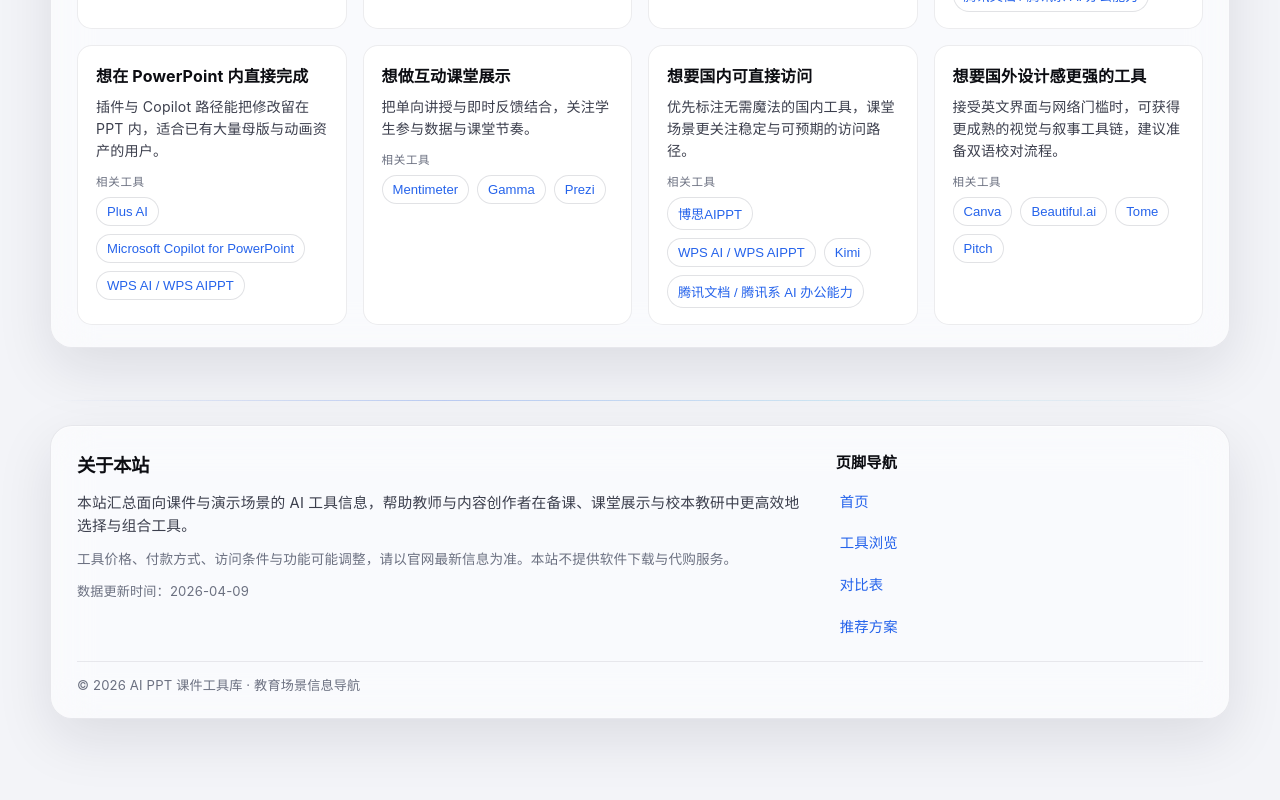
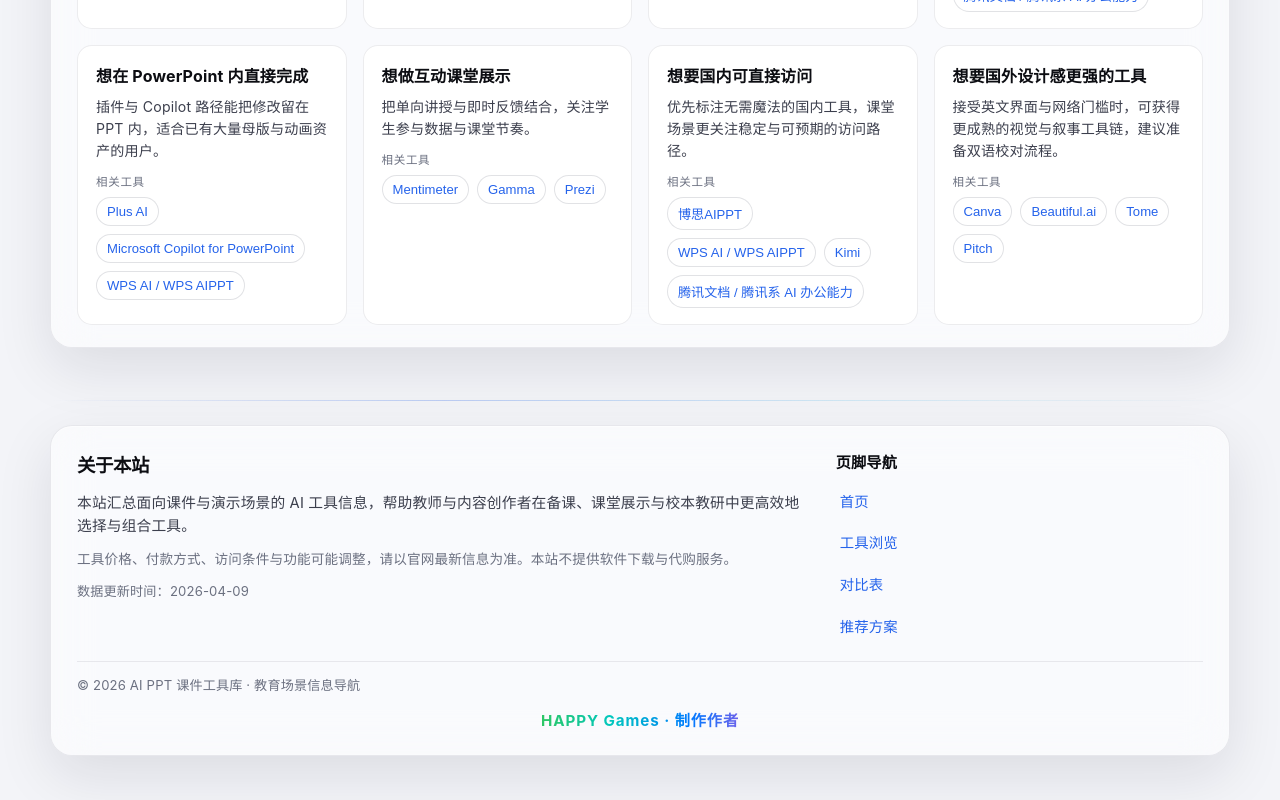
Before and after one commit to ZHANGYUEMIN/ppt-ai, a Vue app: page / in a window 1280 px wide. Shown: the part 10465-11265 px from the top of the page. Before the commit the page ends 11228 px from the top, so only its background shows below. Built offline with nearby package versions, Linux system fonts and the light colour scheme.

Commit message:
feat: 页脚流动 RGB 署名 HAPPY Games · 制作作者
Made-with: Cursor

```diff
--- a/src/components/AppFooter.vue
+++ b/src/components/AppFooter.vue
@@ -23,6 +23,9 @@
         </div>
       </div>
       <p class="footer__copy">© {{ year }} AI PPT 课件工具库 · 教育场景信息导航</p>
+      <p class="footer__credit">
+        <span class="footer__rgb">HAPPY Games · 制作作者</span>
+      </p>
     </div>
   </footer>
 </template>
@@ -125,6 +128,48 @@ const year = new Date().getFullYear()
   font-size: 0.82rem;
   color: var(--text3);
 }
+.footer__credit {
+  margin: 14px 0 0;
+  text-align: center;
+  font-size: 0.95rem;
+  font-weight: 650;
+  letter-spacing: 0.06em;
+}
+.footer__rgb {
+  display: inline-block;
+  background: linear-gradient(
+    90deg,
+    #ff2d55,
+    #ff9500,
+    #ffcc00,
+    #34c759,
+    #00c7be,
+    #007aff,
+    #af52de,
+    #ff2d55
+  );
+  background-size: 280% 100%;
+  -webkit-background-clip: text;
+  background-clip: text;
+  color: transparent;
+  animation: footer-rgb-flow 10s linear infinite;
+  text-shadow: none;
+}
+@keyframes footer-rgb-flow {
+  0% {
+    background-position: 0% 50%;
+  }
+  100% {
+    background-position: 100% 50%;
+  }
+}
+@media (prefers-reduced-motion: reduce) {
+  .footer__rgb {
+    animation: none;
+    background: linear-gradient(90deg, #34c759, #007aff, #af52de);
+    background-size: 100% 100%;
+  }
+}
 @media (max-width: 720px) {
   .footer__grid {
     grid-template-columns: 1fr;
```
